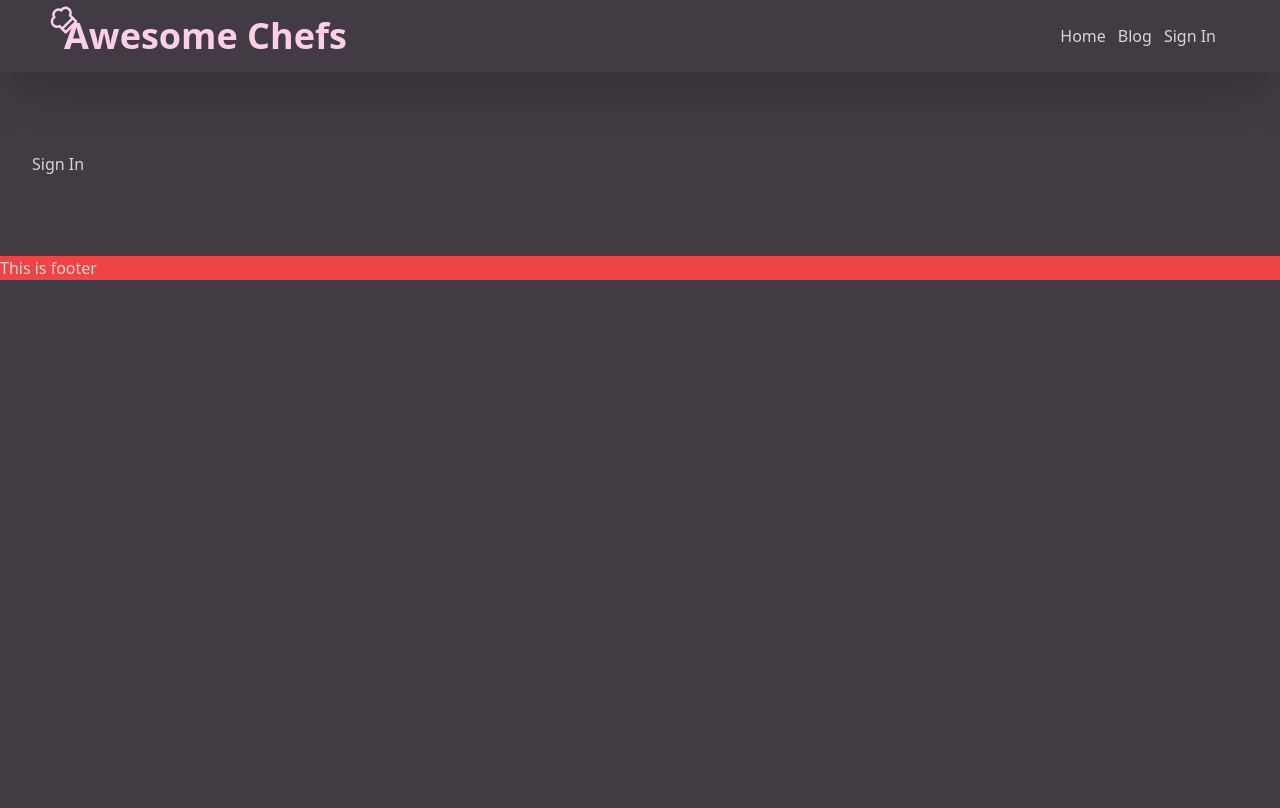
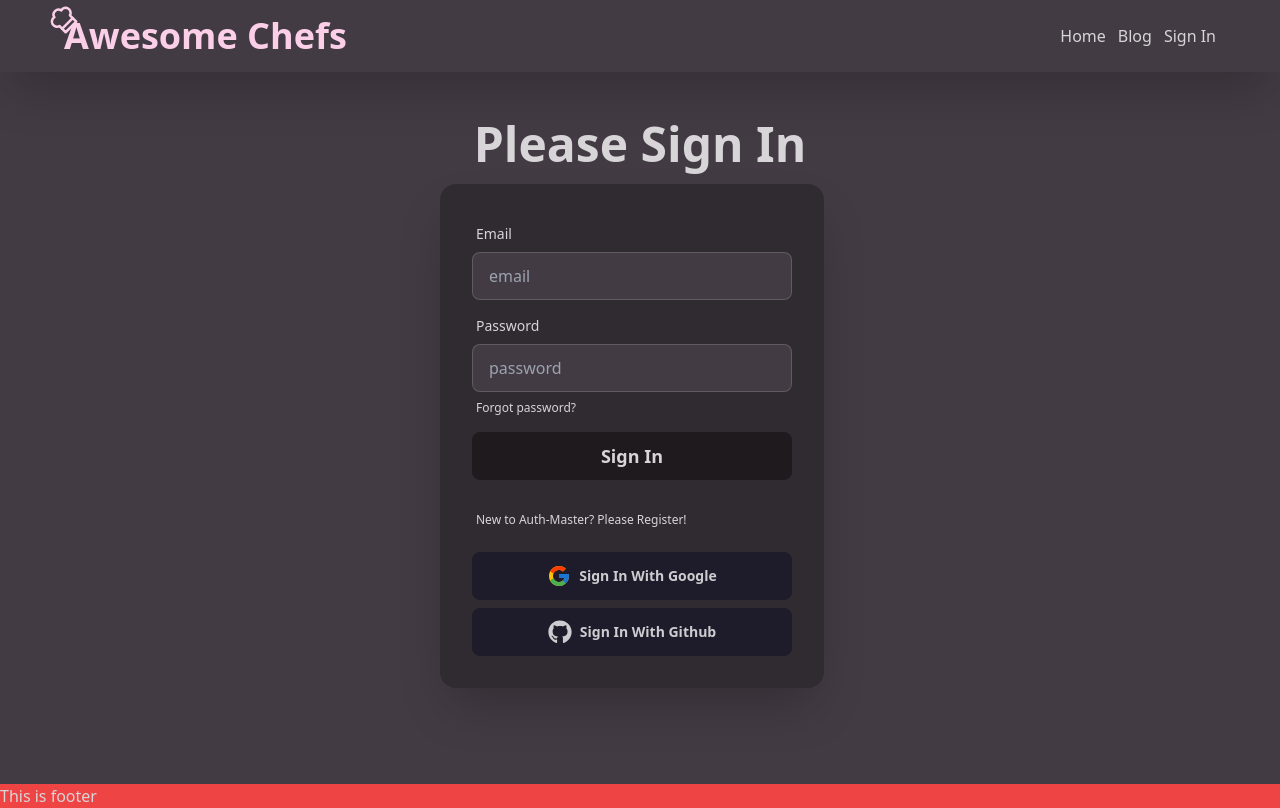
Before and after one commit to mehadiHasanDiner/assignment-10-awesomeChefs-m-65-client, a React (Vite) app: page /signIn in a window 1280 px wide. Built offline with nearby package versions, Linux system fonts and the light colour scheme.

Commit message:
sing in and sign out page crated and ready for use

```diff
--- a/package.json
+++ b/package.json
@@ -10,8 +10,10 @@
     "preview": "vite preview"
   },
   "dependencies": {
+    "@smastrom/react-rating": "^1.3.2",
     "react": "^18.2.0",
     "react-dom": "^18.2.0",
+    "react-hot-toast": "^2.4.1",
     "react-icons": "^4.11.0",
     "react-rating": "^2.0.5",
     "react-router-dom": "^6.18.0"
--- a/src/Layout/MainLayout.jsx
+++ b/src/Layout/MainLayout.jsx
@@ -2,10 +2,12 @@ import React from "react";
 import Navbar from "../Shared/Navbar";
 import { Outlet } from "react-router-dom";
 import Footer from "../Shared/Footer";
+import { Toaster } from "react-hot-toast";
 
 const MainLayout = () => {
   return (
     <div>
+      <Toaster />
       <Navbar></Navbar>
       <div className="my-container">
         <Outlet></Outlet>
--- a/src/Pages/Chef/Chef.jsx
+++ b/src/Pages/Chef/Chef.jsx
@@ -23,7 +23,7 @@ const Chef = () => {
 
   return (
     <>
-      <h2 className="card-title text-pink-200 font-bold text-4xl">
+      <h2 className="card-title text-pink-200 font-bold text-3xl mb-3">
         {chefName}
       </h2>
       <div className="card card-side bg-base-100 shadow-2xl flex-col md:flex-row rounded-none md:rounded-2xl">
--- a/src/Pages/Chef/Recipes.jsx
+++ b/src/Pages/Chef/Recipes.jsx
@@ -1,11 +1,25 @@
-import React from "react";
-import Rating from "react-rating";
+import React, { useState } from "react";
 import { FcLike } from "react-icons/fc";
-
 import { FaRegStar, FaStar } from "react-icons/fa";
+import toast from "react-hot-toast";
+import { Rating } from "@smastrom/react-rating";
+import "@smastrom/react-rating/style.css";
 
 const Recipes = ({ recipe }) => {
+  const [favorite, setFavorite] = useState(true);
   const { id, recipeName, recipeImage, rating, cookingMethod } = recipe;
+
+  const handleFavorite = () => {
+    setFavorite(false);
+    toast("Good Job! Successfully added to favorite", {
+      icon: "😍",
+      style: {
+        borderRadius: "10px",
+        background: "rgb(157 29 0)",
+        color: "#fff",
+      },
+    });
+  };
   return (
     <>
       <div className="card card-side  bg-base-100 shadow-xl">
@@ -16,22 +30,14 @@ const Recipes = ({ recipe }) => {
           <h2 className="card-title">{recipeName}</h2>
           <p>{cookingMethod}</p>
           <div className="card-actions justify-between items-center">
-            <div className="text-lg">
-              <Rating
-                placeholderRating={rating}
-                emptySymbol={<FaRegStar></FaRegStar>}
-                placeholderSymbol={
-                  <FaStar className="text-yellow-400"></FaStar>
-                }
-                fullSymbol={
-                  <FaStar className="text-yellow-300 hover:text-yellow-300"></FaStar>
-                }
-              />{" "}
-              <span>{rating}</span>
+            <div className="text-lg flex items-center ">
+              <Rating style={{ maxWidth: 110 }} value={rating} readOnly />
+              <span className="ml-2">{rating}</span>
             </div>
             <button
-              className={`btn btn-circle text-xl disabled:opacity-50 disabled:cursor-not-allowed`}
-              //   disabled
+              onClick={handleFavorite}
+              className="btn btn-circle text-xl disabled:opacity-50 disabled:cursor-not-allowed"
+              disabled={!favorite}
             >
               <FcLike />
             </button>
--- a/src/Pages/Home/Chefs.jsx
+++ b/src/Pages/Home/Chefs.jsx
@@ -32,7 +32,7 @@ const Chefs = ({ chef }) => {
             <span>{likesBtn / 1000}k</span>
           </button>
           <span>
-            <Link to={`/${id}`}>
+            <Link to={`/chef/${id}`}>
               <button className="btn btn-neutral capitalize rounded-3xl">
                 View Recipes
               </button>
--- a/src/Pages/Registration/SignIn.jsx
+++ b/src/Pages/Registration/SignIn.jsx
@@ -1,9 +1,82 @@
 import React from "react";
+import { Link } from "react-router-dom";
+import { FcGoogle } from "react-icons/fc";
+import { FaGithub } from "react-icons/fa";
 
 const SignIn = () => {
+  const handleLogin = () => {};
+  const handleGoogleLogin = () => {};
+  const handleGithubLogin = () => {};
+
   return (
-    <div>
-      <h1>Sign In</h1>
+    <div className="-mt-8">
+      <h1 className="text-5xl font-bold text-center">Please Sign In</h1>
+      <div className="hero-content flex-col lg:flex-row-reverse ">
+        <div className="text-center lg:text-left "></div>
+        <div className="card flex-shrink-0 w-full max-w-sm shadow-2xl bg-base-200">
+          <form onSubmit={handleLogin} className="card-body -mb-4">
+            <div className="form-control">
+              <label className="label">
+                <span className="label-text">Email</span>
+              </label>
+              <input
+                type="email"
+                name="email"
+                placeholder="email"
+                className="input input-bordered"
+                required
+              />
+            </div>
+            <div className="form-control">
+              <label className="label">
+                <span className="label-text">Password</span>
+              </label>
+              <input
+                type="password"
+                name="password"
+                placeholder="password"
+                className="input input-bordered"
+                required
+              />
+              <label className="label">
+                <a href="#" className="label-text-alt link link-hover">
+                  Forgot password?
+                </a>
+              </label>
+            </div>
+            <div className="form-control mb-4">
+              <button className="btn btn-active capitalize text-lg">
+                Sign in
+              </button>
+            </div>
+
+            <label className="label">
+              <Link
+                to="/register"
+                className="text-center label-text-alt link link-hover hover:font-bold"
+              >
+                New to Auth-Master? Please Register!
+              </Link>
+            </label>
+          </form>
+          <div className="text-center mb-2 form-control px-8">
+            <button
+              onClick={handleGoogleLogin}
+              className="btn btn-neutral capitalize text-md"
+            >
+              <FcGoogle className="text-2xl" /> Sign In with Google
+            </button>
+          </div>
+          <div className="text-center mb-8 form-control px-8">
+            <button
+              onClick={handleGithubLogin}
+              className="btn btn-neutral capitalize text-md"
+            >
+              <FaGithub className="text-2xl" /> Sign In with Github
+            </button>
+          </div>
+        </div>
+      </div>
     </div>
   );
 };
--- a/src/Pages/Registration/SignUp.jsx
+++ b/src/Pages/Registration/SignUp.jsx
@@ -1,7 +1,72 @@
 import React from "react";
+import { Link } from "react-router-dom";
 
 const SignUp = () => {
-  return <div></div>;
+  const handleRegister = () => {};
+
+  return (
+    <>
+      <div className="-mt-8">
+        <h1 className="text-5xl font-bold text-center">Please Sign Up</h1>
+        <div className="hero-content flex-col lg:flex-row-reverse ">
+          <div className="text-center lg:text-left "></div>
+          <div className="card flex-shrink-0 w-full max-w-sm shadow-2xl bg-base-200">
+            <form onSubmit={handleRegister} className="card-body">
+              <div className="form-control">
+                <label className="label">
+                  <span className="label-text">Name</span>
+                </label>
+                <input
+                  type="text"
+                  name="name"
+                  placeholder="name"
+                  className="input input-bordered"
+                  required
+                />
+              </div>
+              <div className="form-control">
+                <label className="label">
+                  <span className="label-text">Email</span>
+                </label>
+                <input
+                  type="email"
+                  name="email"
+                  placeholder="email"
+                  className="input input-bordered"
+                  required
+                />
+              </div>
+              <div className="form-control">
+                <label className="label">
+                  <span className="label-text">Password</span>
+                </label>
+                <input
+                  type="password"
+                  name="password"
+                  placeholder="password"
+                  className="input input-bordered"
+                  required
+                />
+                <label className="label">
+                  <Link
+                    to="/signIn"
+                    className="text-center label-text-alt link link-hover hover:font-bold"
+                  >
+                    Already have an account? Please Login!
+                  </Link>
+                </label>
+              </div>
+              <div className="form-control mt-3">
+                <button className="btn btn-active capitalize text-lg">
+                  Sign Up
+                </button>
+              </div>
+            </form>
+          </div>
+        </div>
+      </div>
+    </>
+  );
 };
 
 export default SignUp;
```
Also changed, not shown: src/routes/Router.jsx (+6 -1 lines), 1 other file (tests, documents, lock files or other folders).
